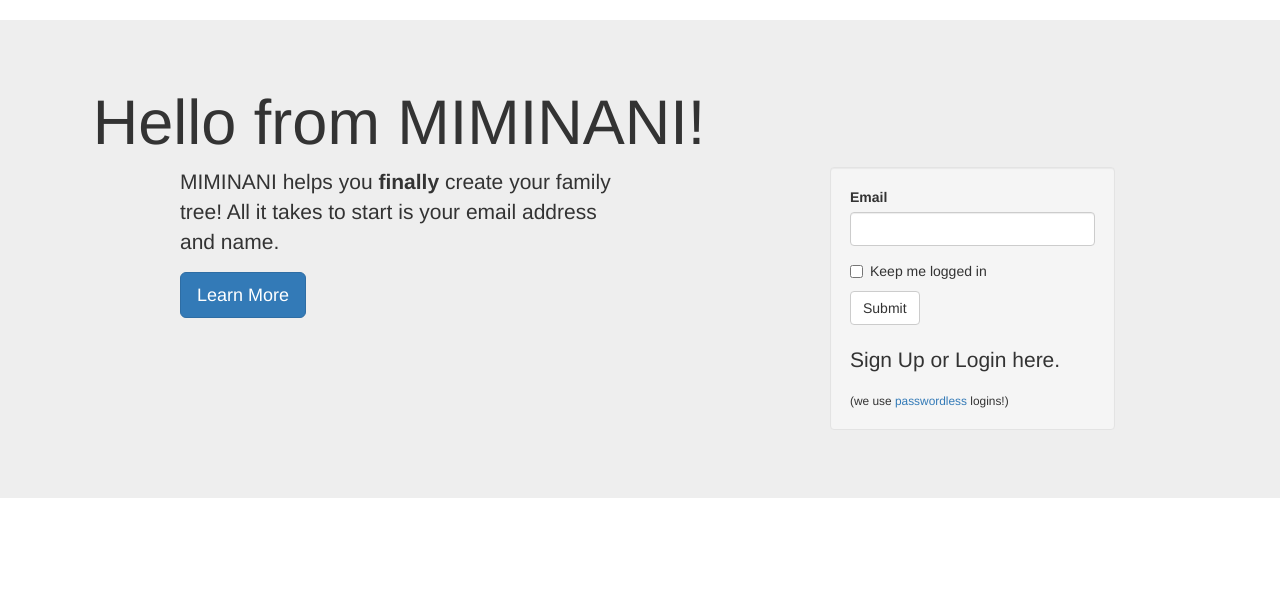
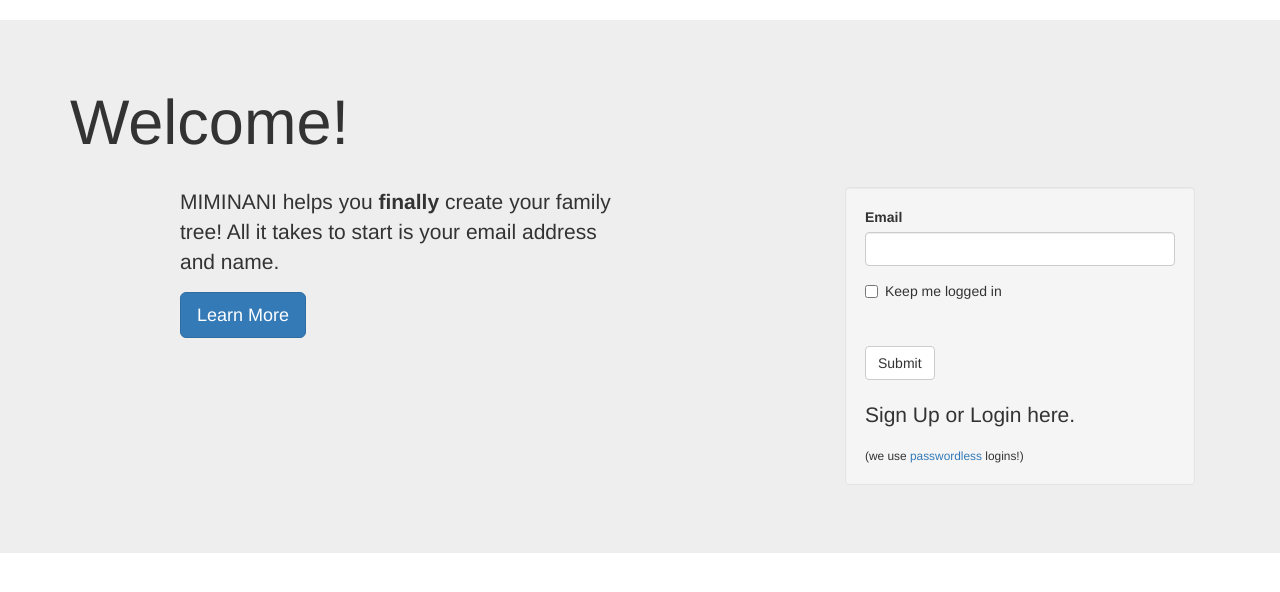
Before and after one commit to imndaiga/historia, a Flask app: page / in a window 1280 px wide. Shown: the part 52-644 px from the top of the page. Run offline with Flask 2, Linux system fonts and the light colour scheme; parts of the project's set-up code (start-up, migrations or seed data) failed here and were passed over; some libraries are stand-ins or nearby versions.

Commit message:
welcome and login endpoints updated, logout endpoint implemented

```diff
--- a/app/auth/forms.py
+++ b/app/auth/forms.py
@@ -1,4 +1,4 @@
-from flask_wtf import FlaskForm
+from flask_wtf import FlaskForm, RecaptchaField
 from wtforms import StringField, BooleanField, SubmitField
 from wtforms.validators import Required, Email, Length
 from wtforms import ValidationError
@@ -7,6 +7,7 @@ from ..models import Node
 class EmailRememberMeForm(FlaskForm):
 	email = StringField('Email', validators=[Required(), Length(1,64), Email()])
 	remember_me = BooleanField('Keep me logged in')
+	recaptcha = RecaptchaField()
 	submit = SubmitField('Submit')
 
 class ChangeEmailForm(FlaskForm):
--- a/app/auth/views.py
+++ b/app/auth/views.py
@@ -7,7 +7,7 @@ from . import auth
 from .. import db
 
 @auth.route('/', methods=['GET','POST'])
-def request_login():
+def welcome():
 	form = EmailRememberMeForm()
 	if form.validate_on_submit():
 		user = Node.query.filter_by(email=form.email.data).first()
@@ -15,16 +15,42 @@ def request_login():
 		if user is not None:
 			token = user.generate_login_token(remember_me=form.remember_me.data,
 					next_url=next_url, email=form.email.data)
-			send_email(user.email, 'MIMINANI Login', 'auth/email/request_login',
+			send_email(user.email, 'Login', 'auth/email/login',
 				token=token)
 			flash('We\'ve sent you a magic login link by email.')
-			return redirect(url_for('auth.request_login'))
+			return redirect(url_for('auth.welcome'))
 		n = Node(email=form.email.data)
 		db.session.add(n)
 		db.session.commit()
 		token = n.generate_login_token(remember_me=form.remember_me.data,
-				next_url=next_url, email=form.email.data)
-		send_email(form.email.data, 'MIMINANI Instructions', 'auth/email/join',
+					next_url=next_url, email=form.email.data)
+		send_email(form.email.data, 'Instructions', 'auth/email/register',
 			token=token)
 		flash('Thanks for joining us! We\'ve sent you further instructions by email.')
-	return render_template('auth/request_login.html', form=form)
+	return render_template('auth/welcome.html', form=form)
+
+@auth.route('/login/<token>')
+def login(token):
+	sig_data = Node.node_from_token(token)
+	if sig_data['sig']:
+		if sig_data['node']:
+			if sig_data['node'].confirm_login(token):
+				login_data = sig_data['node'].confirm_login(token)
+				login_user(sig_data['node'], login_data['remember_me'])
+				# return redirect(login_data['next_url'] or url_for('main.index'))
+				flash('You are now logged in!')
+				return redirect(login_data['next_url'] or url_for('auth.welcome'))
+			flash('The magic login link is invalid or has expired.')
+			return redirect(url_for('auth.welcome'))
+		# Alert admin of possibly malformed tokens
+		flash('Eek! Invalid user found. Please register again.')
+		return redirect(url_for('auth.welcome'))
+	flash('The magic login link is invalid or has expired.')
+	return redirect(url_for('auth.welcome'))
+
+@auth.route('/logout')
+@login_required
+def logout():
+	logout_user()
+	flash('You have been logged out.')
+	return redirect(url_for('auth.welcome'))
--- a/app/templates/auth/request_login.html
+++ b/app/templates/auth/welcome.html
@@ -10,7 +10,8 @@
 			{{ message }}
 		</div>
 		{% endfor %}
-		<h1 style="padding-left: 2%">Hello from MIMINANI!</h1>
+		<h1>Welcome!</h1>
+		<br>
 		<div class="col-md-1">
 		</div>
 		<div class="col-md-5">
@@ -19,11 +20,13 @@
 		</div>
 		<div class="col-md-2">
 		</div>
-		<div class="col-md-3 well">
-			{{ wtf.quick_form(form) }}
-			<br>
-			<p>Sign Up or Login here.</p>
-			<small>(we use <a href="https://www.sitepoint.com/passwordless-authentication-works/">passwordless</a> logins!)</small>
+		<div class="col-md-4">
+			<div class="well">
+				{{ wtf.quick_form(form) }}
+				<br>
+				<p>Sign Up or Login here.</p>
+				<small>(we use <a href="https://www.sitepoint.com/passwordless-authentication-works/">passwordless</a> logins!)</small>
+			</div>
 		</div>
 	</div>
 </div>
--- a/app/templates/base.html
+++ b/app/templates/base.html
@@ -1,6 +1,11 @@
 {% extends "bootstrap/base.html" %}
 
 {% block title %}MIMINANI{% endblock %}
+
+{% block styles %}
+{{ super() }}
+	<link rel="stylesheet" href="{{url_for('static', filename='styles.css')}}">
+{% endblock %}
 
 {% block navbar %}
 <nav class="navbar navbar-default">
```
Also changed, not shown: app/templates/auth/email/login.html (added, +7 -0 lines), app/templates/auth/email/login.txt (added, +11 -0 lines), app/templates/auth/email/register.html (added, +8 -0 lines), app/templates/auth/email/register.txt (added, +13 -0 lines), app/static/styles.css (added).
